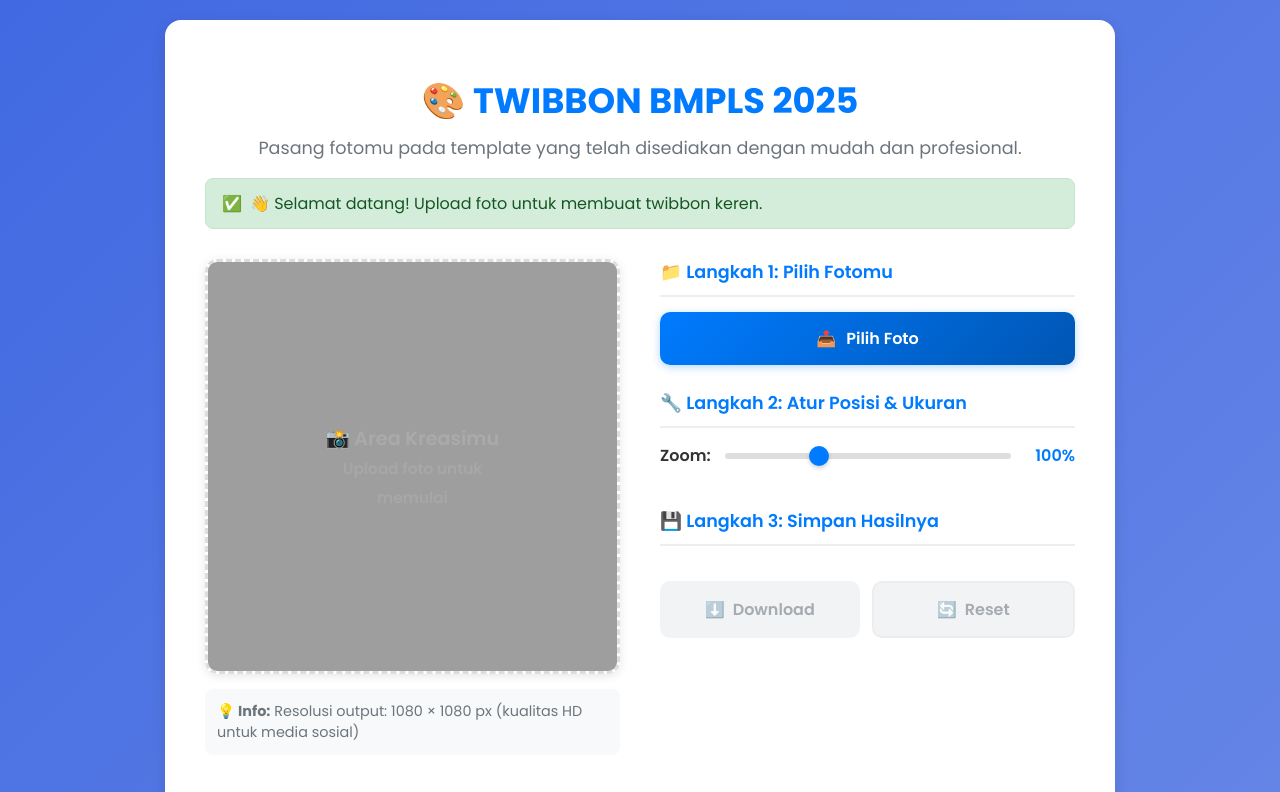
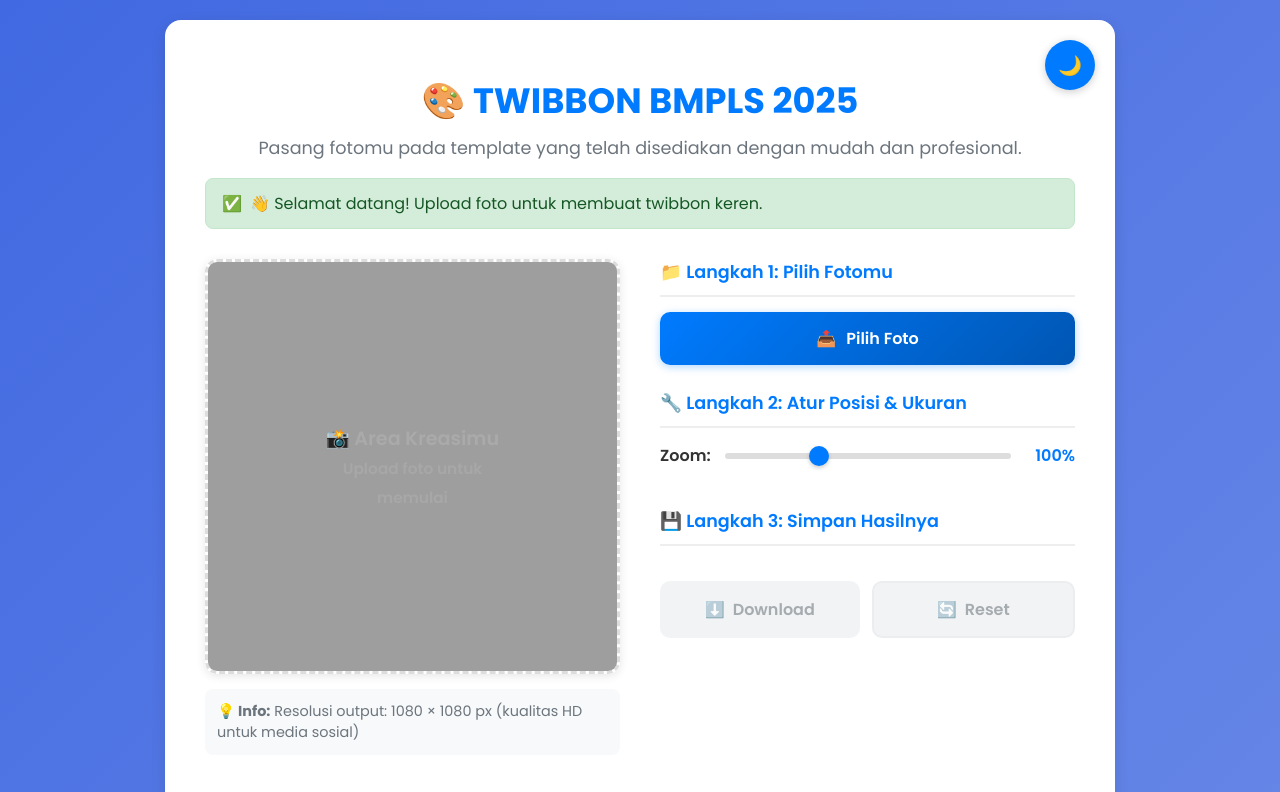
Before and after one commit to masean24/BMPLS, a plain HTML site: page index.html in a window 1280 px wide. Shown: the top 792 px of the page. Drawn offline with Linux system fonts and the light colour scheme.

Commit message:
Update index.html

```diff
--- a/index.html
+++ b/index.html
@@ -9,6 +9,11 @@
 </head>
 <body>
     <div class="container">
+        <!-- Theme Toggle Button -->
+        <button class="theme-toggle" id="themeToggle" title="Toggle Dark Mode">
+            🌙
+        </button>
+
         <div class="loading-overlay" id="loadingOverlay">
             <div class="spinner"></div>
         </div>
```
